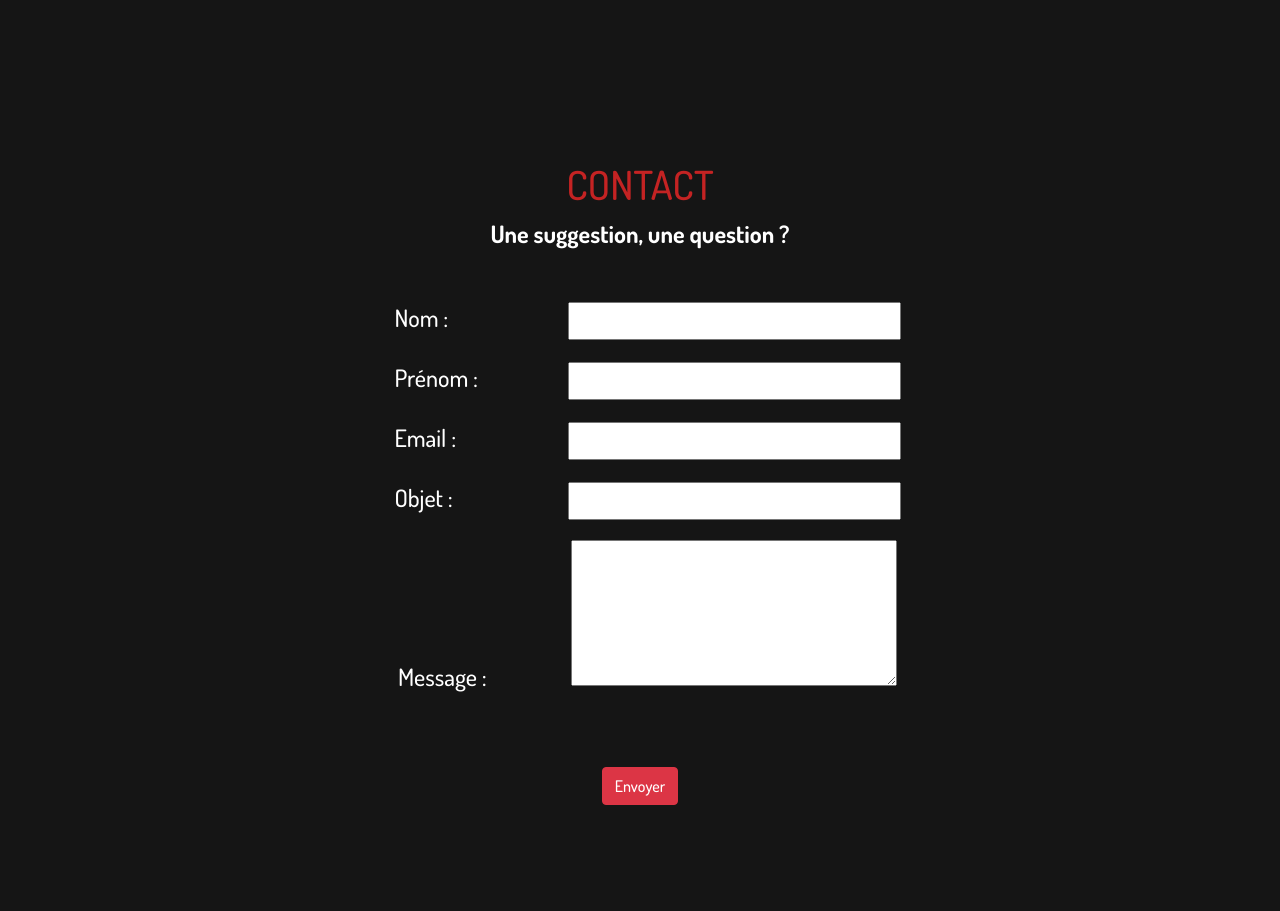
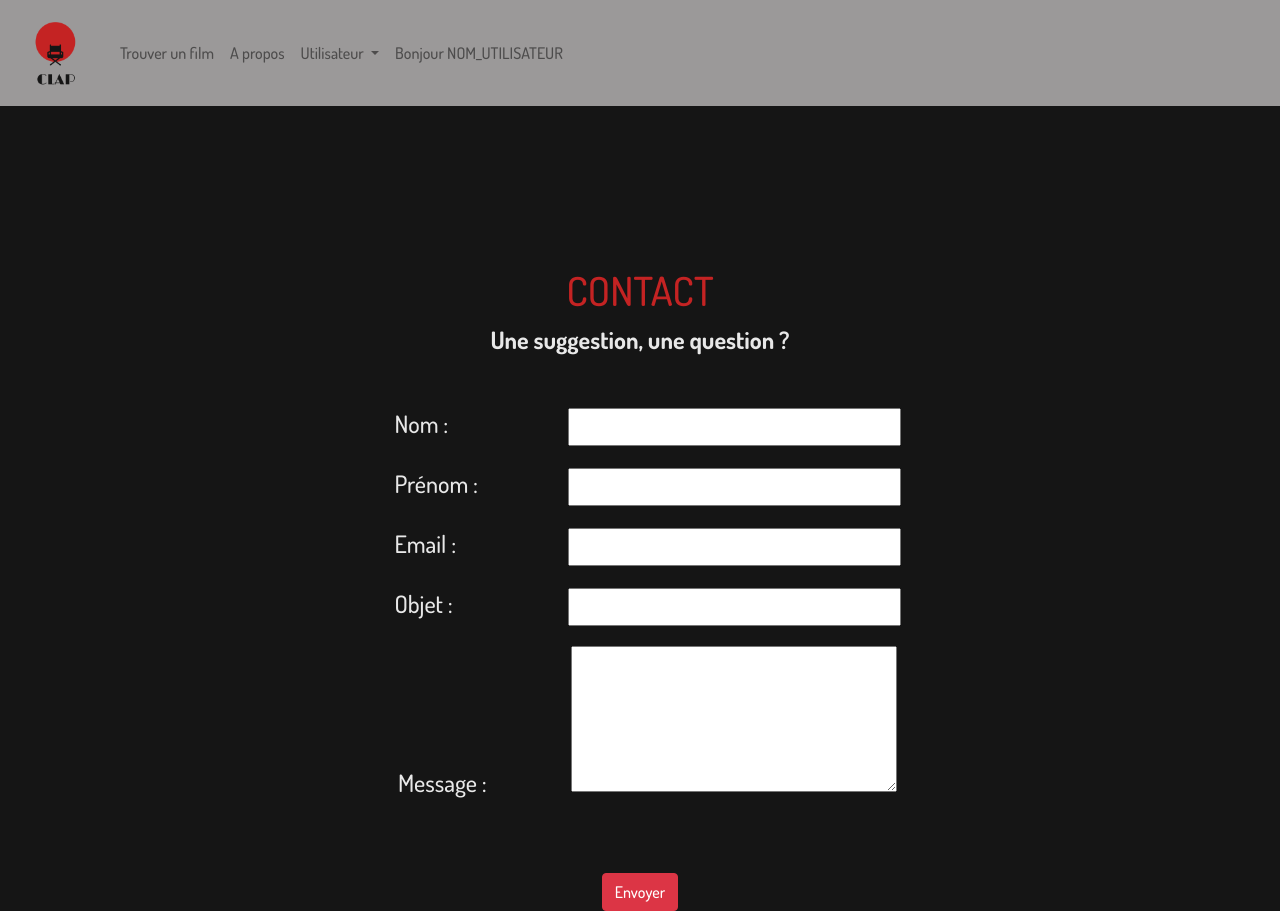
Before and after one commit to Les-Croustibat/Clap, a Symfony app: template templates/default/contact.html.twig in a window 1280 px wide. Before the commit the page ends 805 px from the top, so only its background shows below. Run offline with Twig, Linux system fonts and the light colour scheme; the template is opened without the code that fills it, so the values that code supplies are empty; some libraries are stand-ins or nearby versions.

Commit message:
Finalisation vue formulaire de contact

```diff
--- a/public/asset/css/styles.css
+++ b/public/asset/css/styles.css
@@ -12,10 +12,11 @@ body {
 :root {
     --main-color: #151515;
     --title-color: #c42323;
-    --sentence-color: white;
+    --sentence-color: #e8e8e8;
+    --grey-color: #9b9999;
 }
 
-/* Formulaire de contact */
+/******* CONTACT FORM *******/
 .container {
     margin-top: 20vh;
 }
@@ -40,3 +41,13 @@ body {
     padding: 5px;
     width: 30%;
 }
+
+/******* NAV BAR  *******/
+header{
+    background-color: var(--grey-color);
+}
+
+.logo-clap {
+    width: 80px;
+    height: 80px;
+}
--- a/templates/base.html.twig
+++ b/templates/base.html.twig
@@ -23,6 +23,42 @@
 </head>
 
 <body>
+    {# NAVIGATION: HEADER #}
+    <header>
+        <nav class="navbar navbar-expand-lg navbar-light">
+            <a class="navbar-brand" href="#"><img src="{{ asset('asset/img/logo-clap.png') }}" alt="logo-clap" class="logo-clap"></a>
+            <button class="navbar-toggler" type="button" data-toggle="collapse" data-target="#navbarNavDropdown" aria-controls="navbarNavDropdown" aria-expanded="false" aria-label="Toggle navigation">
+                <span class="navbar-toggler-icon"></span>
+            </button>
+            <div class="collapse navbar-collapse" id="navbarNavDropdown">
+                <ul class="navbar-nav justify-content-end">
+                    <li class="nav-item">
+                        <a class="nav-link" href="#">Trouver un film</a>
+                    </li>
+                    <li class="nav-item">
+                        <a class="nav-link" href="#">A propos</a>
+                    </li>
+                    <li class="nav-item dropdown">
+                        <a class="nav-link dropdown-toggle" href="#" id="navbarDropdownMenuLink" role="button" data-toggle="dropdown" aria-haspopup="true" aria-expanded="false">
+                        Utilisateur
+                        </a>
+                        <div class="dropdown-menu" aria-labelledby="navbarDropdownMenuLink">
+                            <a class="dropdown-item" href="#">Inscription</a>
+                            <a class="dropdown-item" href="#">Connexion</a>
+                            <a class="dropdown-item" href="#">Mon espace</a>
+                        </div>
+                    </li>
+                    <li class="nav-item">
+                        <a class="nav-link" href="#">Bonjour NOM_UTILISATEUR</a>
+                    </li>
+                </ul>
+            </div>
+        </nav>
+    </header>
+    {# To do:
+    - avec des div
+    - deux row
+     #}
     {% block content %}
 
     {% endblock %}
```
Also changed, not shown: public/asset/img/logo-clap.png (added).
